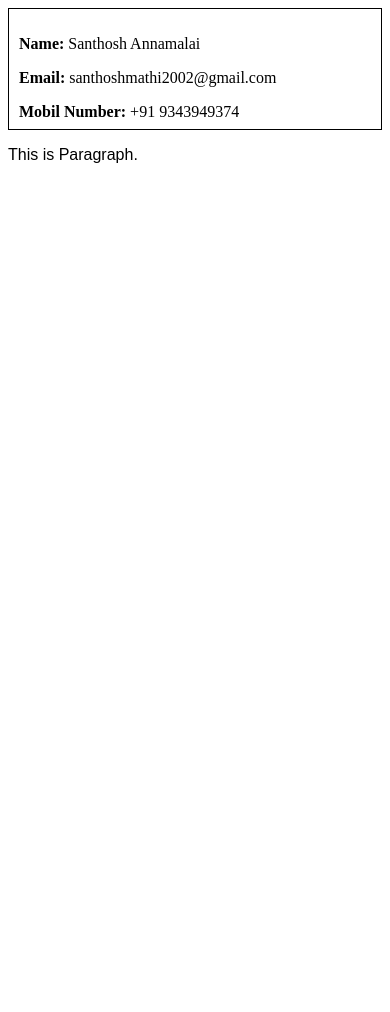
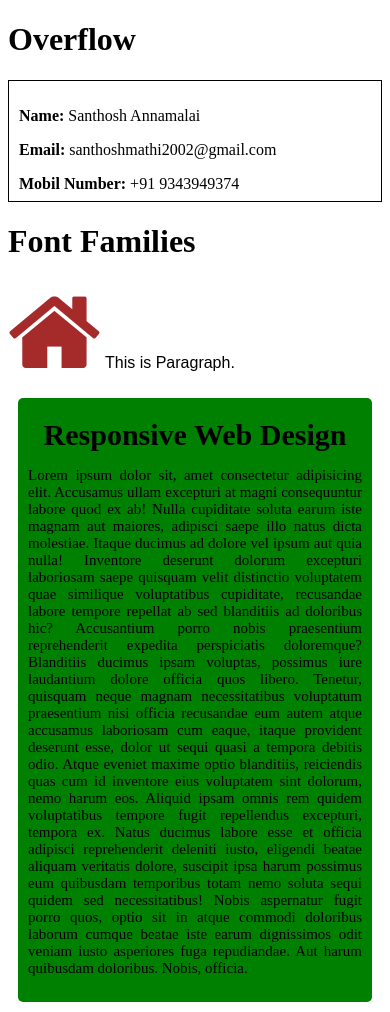
Before and after one commit to santhosh404/Day-11, a plain HTML site: page index.html in a window 390 px wide. Before the commit the page ends 844 px from the top, so only its background shows below. Drawn offline with Linux system fonts and the light colour scheme; a web font is replaced by a local one.

Commit message:
added media queries

```diff
--- a/index.html
+++ b/index.html
@@ -6,9 +6,13 @@
     <meta name="viewport" content="width=device-width, initial-scale=1.0">
     <title>Day-11</title>
     <link rel="stylesheet" href="style.css">
+    <link rel="stylesheet" href="https://cdnjs.cloudflare.com/ajax/libs/font-awesome/4.7.0/css/font-awesome.css"
+        integrity="sha512-5A8nwdMOWrSz20fDsjczgUidUBR8liPYU+WymTZP1lmY9G6Oc7HlZv156XqnsgNUzTyMefFTcsFH/tnJE/+xBg=="
+        crossorigin="anonymous" referrerpolicy="no-referrer" />
 </head>
 
 <body>
+    <h1>Overflow</h1>
     <div class="main">
         <p><b>Name: </b> Santhosh Annamalai</p>
         <p><b>Email: </b> santhoshmathi2002@gmail.com</p>
@@ -36,8 +40,27 @@
         </ul>
         <p><b>About: </b>Full Stack Developer</p>
     </div>
+    <h1>Font Families</h1>
+    <p class="fontStyle"><i class="fa fa-home home" aria-hidden="true"></i> This is Paragraph.</p>
 
-    <p class="fontStyle">This is Paragraph.</p>
+    <div class="responsive-web-design">
+        <h1 class="heading">Responsive Web Design</h1>
+        <p class="sub-heading">Lorem ipsum dolor sit, amet consectetur adipisicing elit. Accusamus ullam excepturi at
+            magni consequuntur labore quod ex ab! Nulla cupiditate soluta earum iste magnam aut maiores, adipisci saepe
+            illo natus dicta molestiae. Itaque ducimus ad dolore vel ipsum aut quia nulla! Inventore deserunt dolorum
+            excepturi laboriosam saepe quisquam velit distinctio voluptatem quae similique voluptatibus cupiditate,
+            recusandae labore tempore repellat ab sed blanditiis ad doloribus hic? Accusantium porro nobis praesentium
+            reprehenderit expedita perspiciatis doloremque? Blanditiis ducimus ipsam voluptas, possimus iure laudantium
+            dolore officia quos libero. Tenetur, quisquam neque magnam necessitatibus voluptatum praesentium nisi
+            officia recusandae eum autem atque accusamus laboriosam cum eaque, itaque provident deserunt esse, dolor ut
+            sequi quasi a tempora debitis odio. Atque eveniet maxime optio blanditiis, reiciendis quas cum id inventore
+            eius voluptatem sint dolorum, nemo harum eos. Aliquid ipsam omnis rem quidem voluptatibus tempore fugit
+            repellendus excepturi, tempora ex. Natus ducimus labore esse et officia adipisci reprehenderit deleniti
+            iusto, eligendi beatae aliquam veritatis dolore, suscipit ipsa harum possimus eum quibusdam temporibus totam
+            nemo soluta sequi quidem sed necessitatibus! Nobis aspernatur fugit porro quos, optio sit in atque commodi
+            doloribus laborum cumque beatae iste earum dignissimos odit veniam iusto asperiores fuga repudiandae. Aut
+            harum quibusdam doloribus. Nobis, officia.</p>
+    </div>
 </body>
 
 </html>
--- a/style.css
+++ b/style.css
@@ -12,3 +12,87 @@
     font-weight: 400;
     font-style: normal;
 }
+
+.fontStyle .home {
+    color: brown;
+    font-size: 100px;
+}
+
+.responsive-web-design {
+    padding: 20px;
+    margin: 20px;
+    background-color:antiquewhite;
+    border-radius: 10px;
+}
+
+.responsive-web-design .heading {
+    font-size: 80px;
+    margin: 10px 0px;
+    text-align: center;
+}
+
+.responsive-web-design .sub-heading {
+    font-size: 25px;
+    text-align: justify;
+}
+
+
+@media screen and (max-width: 600px){
+    .responsive-web-design {
+        padding: 10px;
+        margin: 10px;
+        background-color:blue;
+        border-radius: 5px;
+    }
+
+    .responsive-web-design .heading {
+        font-size: 40px;
+        margin: 10px 0px;
+        text-align: center;
+    }
+
+    .responsive-web-design .sub-heading {
+        font-size: 18px;
+        text-align: justify;
+    }
+}
+
+@media screen and (max-width: 400px){
+    .responsive-web-design {
+        padding: 10px;
+        margin: 10px;
+        background-color:green;
+        border-radius: 5px;
+    }
+
+    .responsive-web-design .heading {
+        font-size: 30px;
+        margin: 10px 0px;
+        text-align: center;
+    }
+
+    .responsive-web-design .sub-heading {
+        font-size: 15px;
+        text-align: justify;
+    }
+}
+
+@media screen and (max-width: 300px){
+    .responsive-web-design {
+        padding: 10px;
+        margin: 10px;
+        background-color:yellow;
+        border-radius: 5px;
+    }
+
+    .responsive-web-design .heading {
+        font-size: 15px;
+        margin: 10px 0px;
+        text-align: center;
+    }
+
+    .responsive-web-design .sub-heading {
+        font-size: 12px;
+        text-align: justify;
+    }
+}
```
